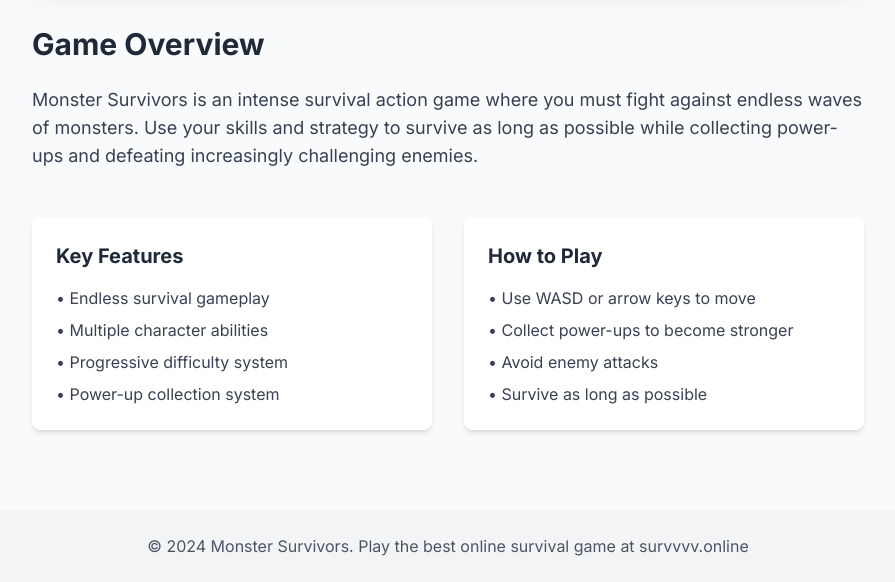
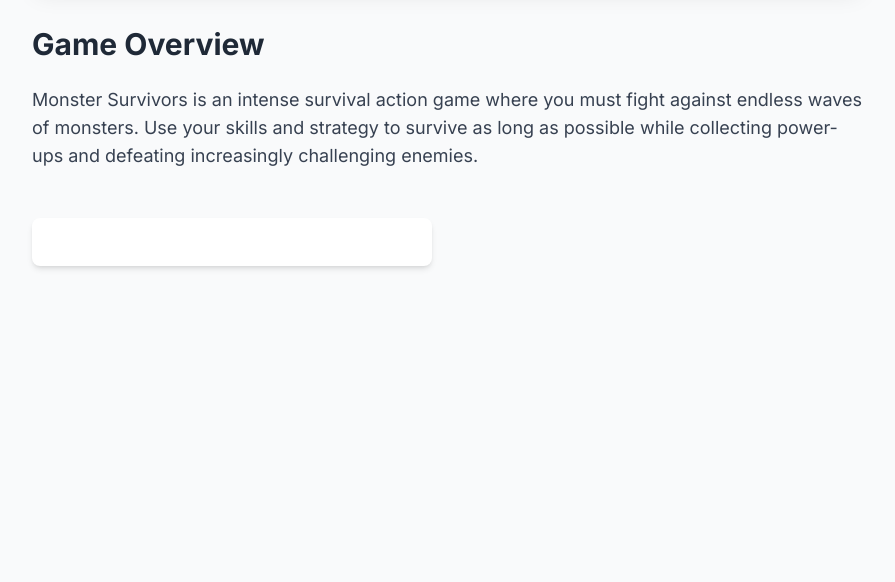
Before and after one commit to wang1101162/no.1, a plain HTML site: page index.html in a window 1280 px wide. Shown: the part 814-1396 px from the top of the page, without its empty margins (192-1087 px from the left). After the commit the page ends 1112 px from the top, so only its background shows below. Drawn offline with nearby package versions, Linux system fonts and the light colour scheme.

Commit message:
Update index.html

```diff
--- a/index.html
+++ b/index.html
@@ -6,6 +6,14 @@
     <title>Monster Survivors - Epic Survival Adventure Game | Play Online</title>
     <meta name="description" content="Play Monster Survivors online - An epic survival adventure game where you battle hordes of monsters. Experience intense action and strategic gameplay in this thrilling monster-fighting adventure.">
     <link rel="canonical" href="https://survvvv.online" />
+    <!-- Google tag (gtag.js) -->
+    <script async src="https://www.googletagmanager.com/gtag/js?id=G-W02JTY01FW"></script>
+    <script>
+        window.dataLayer = window.dataLayer || [];
+        function gtag(){dataLayer.push(arguments);}
+        gtag('js', new Date());
+        gtag('config', 'G-W02JTY01FW');
+    </script>
     <script src="https://cdn.tailwindcss.com"></script>
     <style>
         @import url('https://fonts.googleapis.com/css2?family=Inter:wght@400;500;600;700&display=swap');
@@ -14,15 +22,6 @@
         }
     </style>
 </head>
-    <!-- Google tag (gtag.js) -->
-<script async src="https://www.googletagmanager.com/gtag/js?id=G-W02JTY01FW"></script>
-<script>
-  window.dataLayer = window.dataLayer || [];
-  function gtag(){dataLayer.push(arguments);}
-  gtag('js', new Date());
-
-  gtag('config', 'G-W02JTY01FW');
-</script>
 <body class="bg-gray-50">
     <header class="bg-gradient-to-r from-gray-900 to-gray-800 text-white py-8 px-4 md:px-8">
         <div class="max-w-4xl mx-auto">
@@ -51,31 +50,4 @@
 
         <section class="grid md:grid-cols-2 gap-8">
             <div class="bg-white p-6 rounded-lg shadow-md">
-                <h2 class="text-xl font-bold mb-4 text-gray-800">Key Features</h2>
-                <ul class="space-y-2 text-gray-700">
-                    <li>• Endless survival gameplay</li>
-                    <li>• Multiple character abilities</li>
-                    <li>• Progressive difficulty system</li>
-                    <li>• Power-up collection system</li>
-                </ul>
-            </div>
-
-            <div class="bg-white p-6 rounded-lg shadow-md">
-                <h2 class="text-xl font-bold mb-4 text-gray-800">How to Play</h2>
-                <ul class="space-y-2 text-gray-700">
-                    <li>• Use WASD or arrow keys to move</li>
-                    <li>• Collect power-ups to become stronger</li>
-                    <li>• Avoid enemy attacks</li>
-                    <li>• Survive as long as possible</li>
-                </ul>
-            </div>
-        </section>
-    </main>
-
-    <footer class="bg-gray-100 mt-12 py-6 px-4 md:px-8">
-        <div class="max-w-4xl mx-auto text-center text-gray-600">
-            <p>© 2024 Monster Survivors. Play the best online survival game at survvvv.online</p>
-        </div>
-    </footer>
-</body>
-</html>
+                <h2 class="text-xl font-bold mb-4 text-gr
```
